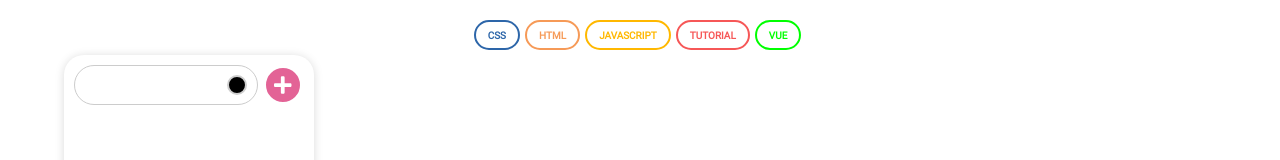
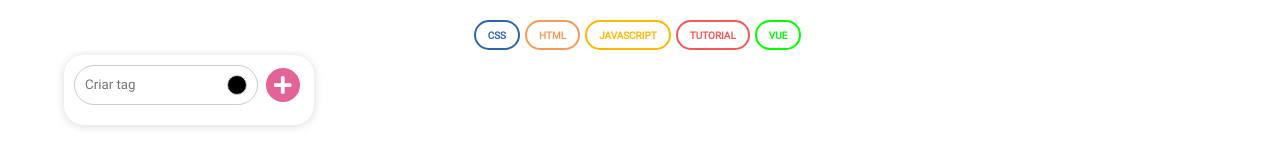
Before and after one commit to lavininhamelo/devpad, a React (Create React App) app: page / in a window 1280 px wide. Shown: the part 150-310 px from the top of the page. Built offline with nearby package versions, Linux system fonts and the light colour scheme.

Commit message:
dialog alert component created

```diff
--- a/package.json
+++ b/package.json
@@ -13,6 +13,7 @@
     "react-color": "^2.18.1",
     "react-dom": "^16.13.1",
     "react-scripts": "3.4.3",
+    "react-toastify": "^6.0.8",
     "styled-components": "^5.1.1"
   },
   "scripts": {
--- a/src/components/ColorPicker/index.js
+++ b/src/components/ColorPicker/index.js
@@ -1,25 +1,27 @@
 import React from 'react';
 import { ColorPicker } from './style';
 import { BlockPicker } from 'react-color';
-export default ({ defaultColor, onColorSelected, onClick }) => {
+export default ({
+  defaultColor,
+  onColorSelected,
+  onClick,
+  isColorPickerActive,
+  setIsColorPickerActive,
+}) => {
   const [color, setColor] = React.useState(defaultColor || '#FFF');
-
-  const [isVisibleContainer, setIsVisibleContainer] = React.useState(false);
   return (
     <>
-      <ColorPicker color={color}>
+      <ColorPicker>
         <div
           className="circleColor"
-          onClick={() => {
-            setIsVisibleContainer(!isVisibleContainer);
-          }}
+          style={{ backgroundColor: color }}
+          onClick={() => setIsColorPickerActive(!isColorPickerActive)}
         ></div>
-        {isVisibleContainer && (
+        {isColorPickerActive && (
           <div className="container">
             <BlockPicker
               color={color}
               onChangeComplete={(color) => {
-                setIsVisibleContainer(false);
                 setColor(color.hex);
                 onColorSelected(color.hex);
               }}
--- a/src/components/ColorPicker/style.js
+++ b/src/components/ColorPicker/style.js
@@ -20,10 +20,7 @@
     z-index: 5;
     width: 20px;
     height: 20px;
-    border: 2px solid #cecece;
+    border: 0.5px solid #cccccc;
     border-radius: 50%;
-    background-color: ${(props) => {
-      return props.color ? props.color : 'green';
-    }};
   }
 `;
--- /dev/null
+++ b/src/components/DialogAlert/index.js
@@ -0,0 +1,32 @@
+import React from 'react';
+import { ToastContainer, toast } from 'react-toastify';
+import 'react-toastify/dist/ReactToastify.css';
+
+export default ({ type }) => {
+  return (
+    <>
+      {type === 'error' && (
+        <ToastContainer
+          position="top-right"
+          autoClose={2000}
+          hideProgressBar
+          newestOnTop
+          closeOnClick
+          rtl={false}
+          pauseOnFocusLoss
+          draggable
+          pauseOnHover={false}
+        />
+      )}
+    </>
+  );
+};
+export const options = {
+  position: 'top-right',
+  autoClose: 2000,
+  hideProgressBar: true,
+  closeOnClick: true,
+  pauseOnHover: false,
+  draggable: true,
+  progress: undefined,
+};
--- a/src/components/TagSwitcher/index.js
+++ b/src/components/TagSwitcher/index.js
@@ -1,43 +1,58 @@
 import React from 'react';
 import { TagSwitcher } from './style';
+import { faPlus } from '@fortawesome/free-solid-svg-icons';
+import { FontAwesomeIcon } from '@fortawesome/react-fontawesome';
+import { toast } from 'react-toastify';
+
+import DialogAlert, { options } from '../DialogAlert';
 import ColorPicker from '../ColorPicker';
 import Tag from '../Tag';
-import { faPlus } from '@fortawesome/free-solid-svg-icons';
-import { FontAwesomeIcon } from '@fortawesome/react-fontawesome';
 
 export default (props) => {
   const [availableTags, setAvailableTags] = React.useState([]);
   const [colorPicker, setColorPicker] = React.useState('#000');
-  const [tagInput, setTagInput] = React.useState('');
+  const [isColorPickerActive, setIsColorPickerActive] = React.useState(false);
+  const [tagInput, setTagInput] = React.useState();
   function createNewTag(tagName) {
     let isExists = availableTags.some((value) => tagName === value.name);
-    if (isExists || !tagName) {
-      return 'Retorna um erro aqui';
+    if (isExists) {
+      return toast.error(`Já existe uma tag: ${tagName}`, options);
     }
+    if (!tagName || tagName.trim() === '') {
+      return toast.error(`Por favor, informe um nome válido.`, options);
+    }
+
     availableTags.push({ name: tagName, color: colorPicker });
     setTagInput('');
+    return toast.success('Tag criada com sucesso.');
   }
 
   return (
+    <>
+      <DialogAlert type="error" />
       <TagSwitcher>
         <div className="inputExternal">
           <div className="inputContainer">
             <input
               type="text"
               value={tagInput}
+              placeholder="Criar tag"
               onKeyDown={(e) => {
                 if (e.key === 'Enter') {
                   return createNewTag(tagInput);
                 }
+                setIsColorPickerActive(false);
               }}
               onChange={(event) => setTagInput(event.target.value)}
             ></input>
             <ColorPicker
               defaultColor={colorPicker}
               onColorSelected={(color) => setColorPicker(color)}
+              isColorPickerActive={isColorPickerActive}
+              setIsColorPickerActive={setIsColorPickerActive}
             />
           </div>
-        <div className="iconContainer">
+          <div className="iconContainer" onClick={() => createNewTag(tagInput)}>
             <FontAwesomeIcon icon={faPlus} />
           </div>
         </div>
@@ -45,9 +60,12 @@
         <div className="tagContainer">
           {availableTags &&
             availableTags.map(({ name, color }) => {
-            return <Tag key={name} name={name} color={color} outlined dense />;
+              return (
+                <Tag key={name} name={name} color={color} outlined dense />
+              );
             })}
         </div>
       </TagSwitcher>
+    </>
   );
 };
--- a/src/components/TagSwitcher/style.js
+++ b/src/components/TagSwitcher/style.js
@@ -5,7 +5,7 @@
   display: flex;
   flex-direction: column;
   width: 250px;
-  height: 250px;
+  height: auto;
 
   box-shadow: 0px 1px 10px rgba(0, 0, 0, 0.15);
   border-radius: 20px;
```
Also changed, not shown: 1 other file (tests, documents, lock files or other folders). Lines whose indentation alone changed are shown as unchanged.
